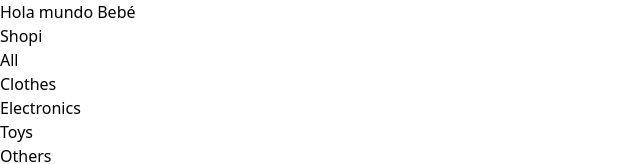
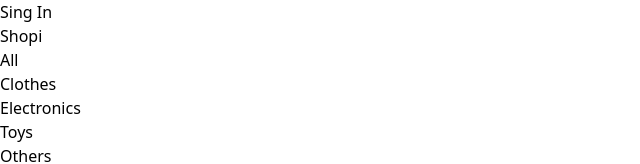
Before and after one commit to CoderNaf/e-coomerce, a React (Vite) app: page /sing-in in a window 1280 px wide. Shown: the top 164 px of the page, without its empty margins (0-640 px from the left). Built offline with nearby package versions, Linux system fonts and the light colour scheme.

Commit message:
02-2-adaptación-del-navbar

```diff
--- /dev/null
+++ b/src/Components/Layout/index.jsx
@@ -0,0 +1,9 @@
+function Layout({children}){
+    return(
+        <div className="flex flex-col items-center mt-20">
+            {children}
+        </div>
+    )
+}
+
+export {Layout}
--- a/src/Components/Navbar/index.jsx
+++ b/src/Components/Navbar/index.jsx
@@ -2,7 +2,7 @@
 
 function Navbar (){
     return(
-        <nav className="flex justify-between items-center fixed z-10 w-full py-5 px-8 text-sm font-ligth">
+        <nav className="flex justify-between items-center fixed z-10 top-0 w-full py-5 px-8 text-sm font-ligth">
             <ul className="flex items-center gap-4">
                 <li className="font-bold text-2xl">
                     <NavLink to='/'>
--- a/src/pages/Home/index.jsx
+++ b/src/pages/Home/index.jsx
@@ -1,6 +1,10 @@
+import {Layout} from '../../Components/Layout'
+
 function Home() {
   return (
-     <h1>Home</h1>
+    <Layout>
+      Home
+    </Layout>
   )
 }
 
--- a/src/pages/MyAccount/index.jsx
+++ b/src/pages/MyAccount/index.jsx
@@ -1,9 +1,10 @@
+import { Layout } from "../../Components/Layout"
 
 function MyAccount() {
   return (
-    <>
-     <h1 className='bg-red-100'>Hola mundo Bebé</h1>
-    </>
+    <Layout>
+      My Account
+    </Layout>
   )
 }
 
--- a/src/pages/MyOrder/index.jsx
+++ b/src/pages/MyOrder/index.jsx
@@ -1,9 +1,10 @@
+import { Layout } from "../../Components/Layout"
 
 function MyOrder() {
   return (
-    <>
-     <h1 className='bg-red-100'>Hola mundo Bebé</h1>
-    </>
+   <Layout>
+      My Orders
+   </Layout>
   )
 }
 
--- a/src/pages/SingIn/index.jsx
+++ b/src/pages/SingIn/index.jsx
@@ -1,9 +1,10 @@
+import { Layout } from "../../Components/Layout"
 
 function SingIn() {
   return (
-    <>
-     <h1 className='bg-red-100'>Hola mundo Bebé</h1>
-    </>
+    <Layout>
+      Sing In
+    </Layout>
   )
 }
 
```
